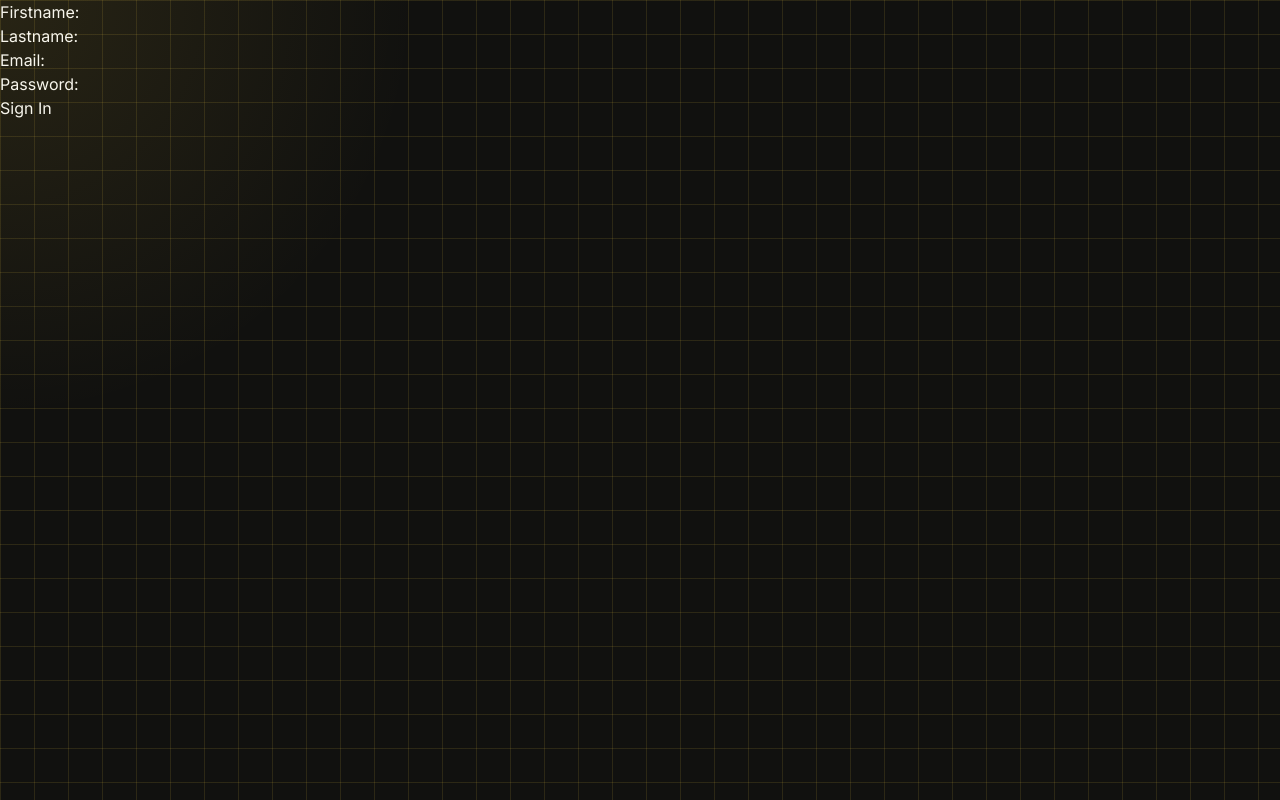
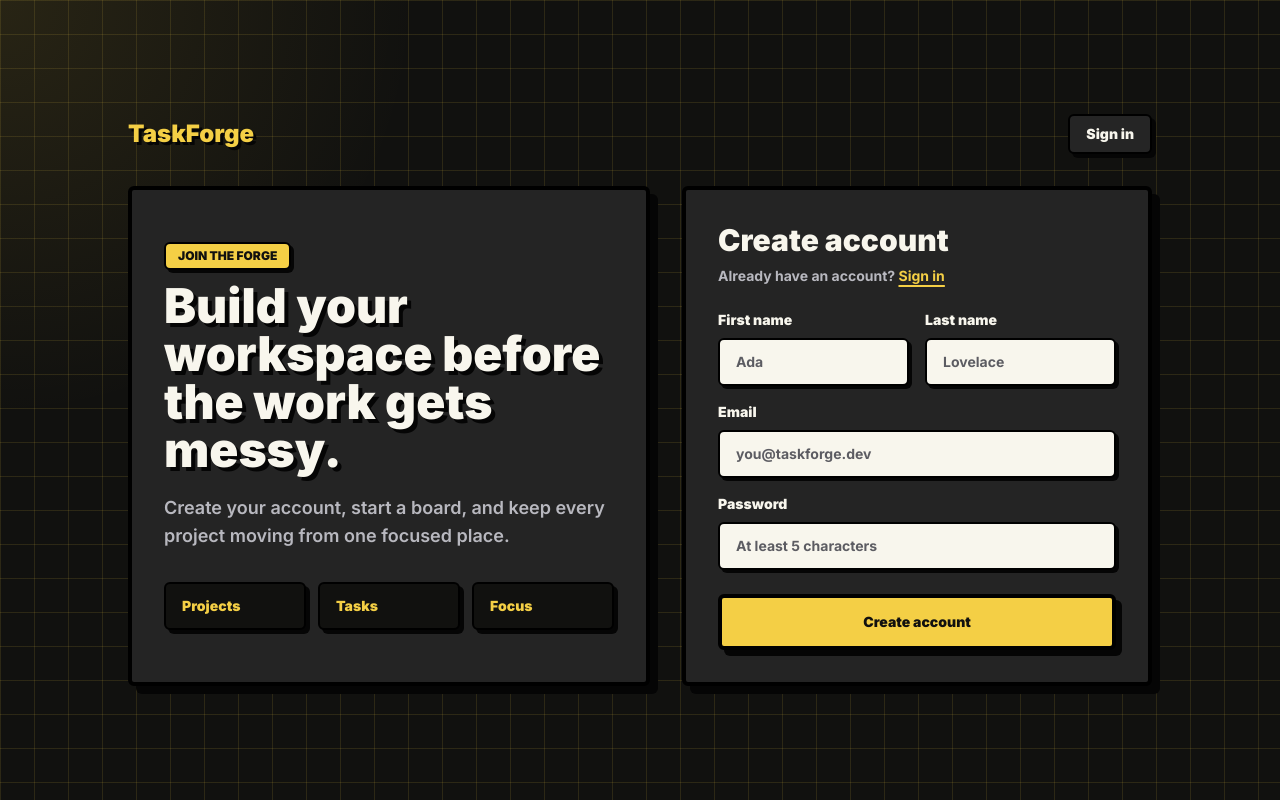
Before and after one commit to saitamacodex/taskforge, a Next.js app: page /signup in a window 1280 px wide. Built offline with nearby package versions, Linux system fonts and the light colour scheme; no server answers.

Commit message:
signup page design and user validation update

```diff
--- a/actions/user.actions.ts
+++ b/actions/user.actions.ts
@@ -13,10 +13,17 @@ export async function createUser(signUpPayload: SignUpRequest) {
     const validateRegisterPayload =
       await signUpSchema.safeParseAsync(signUpPayload);
 
+    // collect all validation error messages if any
+    const validationIssues = validateRegisterPayload.error?.issues;
+    let messages: string[] = [];
+    validationIssues?.forEach((issue) => {
+      messages.push(`${issue.message} at path ${issue.path}`);
+    });
+
     if (!validateRegisterPayload.success) {
       return {
         success: false,
-        message: validateRegisterPayload.error?.issues[0].message,
+        message: messages.join(" & "),
       };
     }
 
--- a/app/(auth)/signin/page.tsx
+++ b/app/(auth)/signin/page.tsx
@@ -0,0 +1,7 @@
+import React from "react";
+
+function SignIn() {
+  return <div>SignIn</div>;
+}
+
+export default SignIn;
--- a/app/(auth)/signup/page.tsx
+++ b/app/(auth)/signup/page.tsx
@@ -1,18 +1,24 @@
 "use client";
 
 import { useState } from "react";
+import Link from "next/link";
+import { useRouter } from "next/navigation";
 import { createUser } from "@/actions/user.actions";
 
 function SignUp() {
+  const router = useRouter();
   const [values, setValues] = useState({
     firstName: "",
     lastName: "",
     email: "",
     password: "",
   });
+  const [feedback, setFeedback] = useState("");
+  const [isSubmitting, setIsSubmitting] = useState(false);
 
   function handleChange(event: React.ChangeEvent<HTMLInputElement>) {
     const { name, value } = event.target;
+    setFeedback("");
     setValues((prev) => ({
       ...prev,
       [name]: value,
@@ -21,6 +27,10 @@ function SignUp() {
 
   async function handleSubmit(event: React.FormEvent<HTMLFormElement>) {
     event.preventDefault();
+    setIsSubmitting(true);
+    setFeedback("");
+
+    try {
       const response = await createUser(values);
       if (response.success) {
         setValues({
@@ -29,54 +39,183 @@ function SignUp() {
           email: "",
           password: "",
         });
+        router.push("/signin");
+        return;
+      }
+
+      // if response is not successful, set the error message
+      setFeedback(
+        response.message
+          ? response.message
+          : "Could not create your account. Please try again.",
+      );
+    } finally {
+      setIsSubmitting(false);
     }
   }
 
   return (
-    <>
+    <main className="flex min-h-screen items-center justify-center px-5 py-10 sm:px-8">
+      <div className="w-full max-w-5xl">
+        <div className="mb-8 flex items-center justify-between">
+          <Link
+            href="/"
+            className="text-2xl font-black text-[#f4cf45] [text-shadow:3px_3px_0_#050505]"
+          >
+            TaskForge
+          </Link>
+          <Link
+            href="/signin"
+            className="touch-manipulation select-none rounded-md border-2 border-black bg-[#252525] px-4 py-2 text-sm font-black text-[#f8f6ed] shadow-[4px_4px_0_#050505] transition-transform duration-150 hover:translate-x-0.5 hover:translate-y-0.5 hover:shadow-[2px_2px_0_#050505] focus-visible:outline-2 focus-visible:outline-offset-2 focus-visible:outline-[#f4cf45] active:translate-x-1 active:translate-y-1 active:bg-[#333333] active:shadow-none"
+          >
+            Sign in
+          </Link>
+        </div>
+
+        <section className="grid items-stretch gap-8 lg:grid-cols-[1fr_0.9fr]">
+          <div className="flex flex-col justify-center rounded-md border-4 border-black bg-[#242424] p-6 shadow-[8px_8px_0_#050505] sm:p-8">
+            <p className="mb-3 w-fit rounded-md border-2 border-black bg-[#f4cf45] px-3 py-1 text-xs font-black uppercase tracking-normal text-[#11110f] shadow-[3px_3px_0_#050505]">
+              Join the forge
+            </p>
+            <h1 className="max-w-2xl text-4xl font-black leading-none text-[#f8f6ed] [text-shadow:4px_4px_0_#050505] sm:text-5xl">
+              Build your workspace before the work gets messy.
+            </h1>
+            <p className="mt-5 max-w-xl text-base font-semibold leading-7 text-[#b8b8bf] sm:text-lg">
+              Create your account, start a board, and keep every project moving
+              from one focused place.
+            </p>
+
+            <div className="mt-8 grid gap-3 sm:grid-cols-3">
+              {["Projects", "Tasks", "Focus"].map((item) => (
+                <div
+                  key={item}
+                  className="rounded-md border-2 border-black bg-[#11110f] px-4 py-3 shadow-[4px_4px_0_#050505]"
+                >
+                  <p className="text-sm font-black text-[#f4cf45]">{item}</p>
+                </div>
+              ))}
+            </div>
+          </div>
+
+          <form
+            onSubmit={handleSubmit}
+            className="rounded-md border-4 border-black bg-[#242424] p-6 shadow-[8px_8px_0_#050505] sm:p-8"
+          >
+            <div className="mb-6">
+              <h2 className="text-3xl font-black text-[#f8f6ed]">
+                Create account
+              </h2>
+              <p className="mt-2 text-sm font-bold text-[#b8b8bf]">
+                Already have an account?{" "}
+                <Link
+                  href="/signin"
+                  className="text-[#f4cf45] underline decoration-2 underline-offset-4 hover:text-[#ffe16a] focus-visible:outline-2 focus-visible:outline-offset-2 focus-visible:outline-[#f4cf45]"
+                >
+                  Sign in
+                </Link>
+              </p>
+            </div>
+
+            <div className="grid gap-4 sm:grid-cols-2">
               <div>
-        <form onSubmit={handleSubmit}>
-          <div>
-            <label htmlFor="firstName">Firstname:</label>
+                <label
+                  htmlFor="firstName"
+                  className="mb-2 block text-sm font-black text-[#f8f6ed]"
+                >
+                  First name
+                </label>
                 <input
+                  id="firstName"
                   type="text"
                   name="firstName"
+                  autoComplete="given-name"
+                  required
                   value={values.firstName}
                   onChange={handleChange}
+                  className="w-full rounded-md border-2 border-black bg-[#f8f6ed] px-4 py-3 text-sm font-bold text-[#11110f] outline-none shadow-[3px_3px_0_#050505] placeholder:text-[#5c5c62] focus:bg-white focus-visible:outline-2 focus-visible:outline-offset-2 focus-visible:outline-[#f4cf45]"
+                  placeholder="Ada"
                 />
               </div>
               <div>
-            <label htmlFor="lastName">Lastname:</label>
+                <label
+                  htmlFor="lastName"
+                  className="mb-2 block text-sm font-black text-[#f8f6ed]"
+                >
+                  Last name
+                </label>
                 <input
+                  id="lastName"
                   type="text"
                   name="lastName"
+                  autoComplete="family-name"
                   value={values.lastName}
                   onChange={handleChange}
+                  className="w-full rounded-md border-2 border-black bg-[#f8f6ed] px-4 py-3 text-sm font-bold text-[#11110f] outline-none shadow-[3px_3px_0_#050505] placeholder:text-[#5c5c62] focus:bg-white focus-visible:outline-2 focus-visible:outline-offset-2 focus-visible:outline-[#f4cf45]"
+                  placeholder="Lovelace"
                 />
               </div>
-          <div>
-            <label htmlFor="email">Email: </label>
+            </div>
+
+            <div className="mt-4">
+              <label
+                htmlFor="email"
+                className="mb-2 block text-sm font-black text-[#f8f6ed]"
+              >
+                Email
+              </label>
               <input
+                id="email"
                 type="email"
                 name="email"
+                autoComplete="email"
+                required
                 value={values.email}
                 onChange={handleChange}
-            />
-          </div>
-          <div>
-            <label htmlFor="password">Password:</label>
-            <input
-              type="password"
-              name="password"
-              value={values.password}
-              onChange={handleChange}
+                className="w-full rounded-md border-2 border-black bg-[#f8f6ed] px-4 py-3 text-sm font-bold text-[#11110f] outline-none shadow-[3px_3px_0_#050505] placeholder:text-[#5c5c62] focus:bg-white focus-visible:outline-2 focus-visible:outline-offset-2 focus-visible:outline-[#f4cf45]"
+                placeholder="you@taskforge.dev"
               />
             </div>
 
-          <button type="submit">Sign In</button>
+            <div className="mt-4">
+              <label
+                htmlFor="password"
+                className="mb-2 block text-sm font-black text-[#f8f6ed]"
+              >
+                Password
+              </label>
+              <input
+                id="password"
+                type="password"
+                name="password"
+                autoComplete="new-password"
+                required
+                value={values.password}
+                onChange={handleChange}
+                className="w-full rounded-md border-2 border-black bg-[#f8f6ed] px-4 py-3 text-sm font-bold text-[#11110f] outline-none shadow-[3px_3px_0_#050505] placeholder:text-[#5c5c62] focus:bg-white focus-visible:outline-2 focus-visible:outline-offset-2 focus-visible:outline-[#f4cf45]"
+                placeholder="At least 5 characters"
+              />
+            </div>
+
+            {feedback && (
+              <p
+                role="alert"
+                className="mt-4 rounded-md border-2 border-black bg-[#b0363a] px-4 py-3 text-sm font-black text-[#f8f6ed] shadow-[4px_4px_0_#050505]"
+              >
+                {feedback}
+              </p>
+            )}
+
+            <button
+              type="submit"
+              disabled={isSubmitting}
+              className="mt-6 w-full touch-manipulation select-none rounded-md border-4 border-black bg-[#f4cf45] px-5 py-3.5 text-sm font-black text-[#11110f] shadow-[6px_6px_0_#050505] transition-transform duration-150 hover:translate-x-1 hover:translate-y-1 hover:shadow-[3px_3px_0_#050505] focus-visible:outline-2 focus-visible:outline-offset-2 focus-visible:outline-[#f4cf45] active:translate-x-1.5 active:translate-y-1.5 active:bg-[#ffe16a] active:shadow-none disabled:cursor-not-allowed disabled:opacity-70 disabled:hover:translate-x-0 disabled:hover:translate-y-0 disabled:hover:shadow-[6px_6px_0_#050505]"
+            >
+              {isSubmitting ? "Creating account..." : "Create account"}
+            </button>
           </form>
+        </section>
       </div>
-    </>
+    </main>
   );
 }
 
--- a/lib/validation.ts
+++ b/lib/validation.ts
@@ -44,12 +44,12 @@ export const signUpSchema = z.object({
   firstName: z.string().min(2).describe("Firstname is required"),
   lastName: z.string().nullable().optional(),
   email: z.email(),
-  password: z.string().min(5).describe("Password must be mininum 6 character"),
+  password: z.string().min(5).describe("Password must be minimum 5 characters"),
 });
 
 export const signInSchema = z.object({
   email: z.email().describe("Email id is required"),
-  password: z.string().min(5).describe("Password must be mininum 6 character"),
+  password: z.string().min(5).describe("Password must be minimum 5 characters"),
 });
 
 export type SignUpRequest = z.infer<typeof signUpSchema>;
```
Lines whose indentation alone changed are shown as unchanged.
